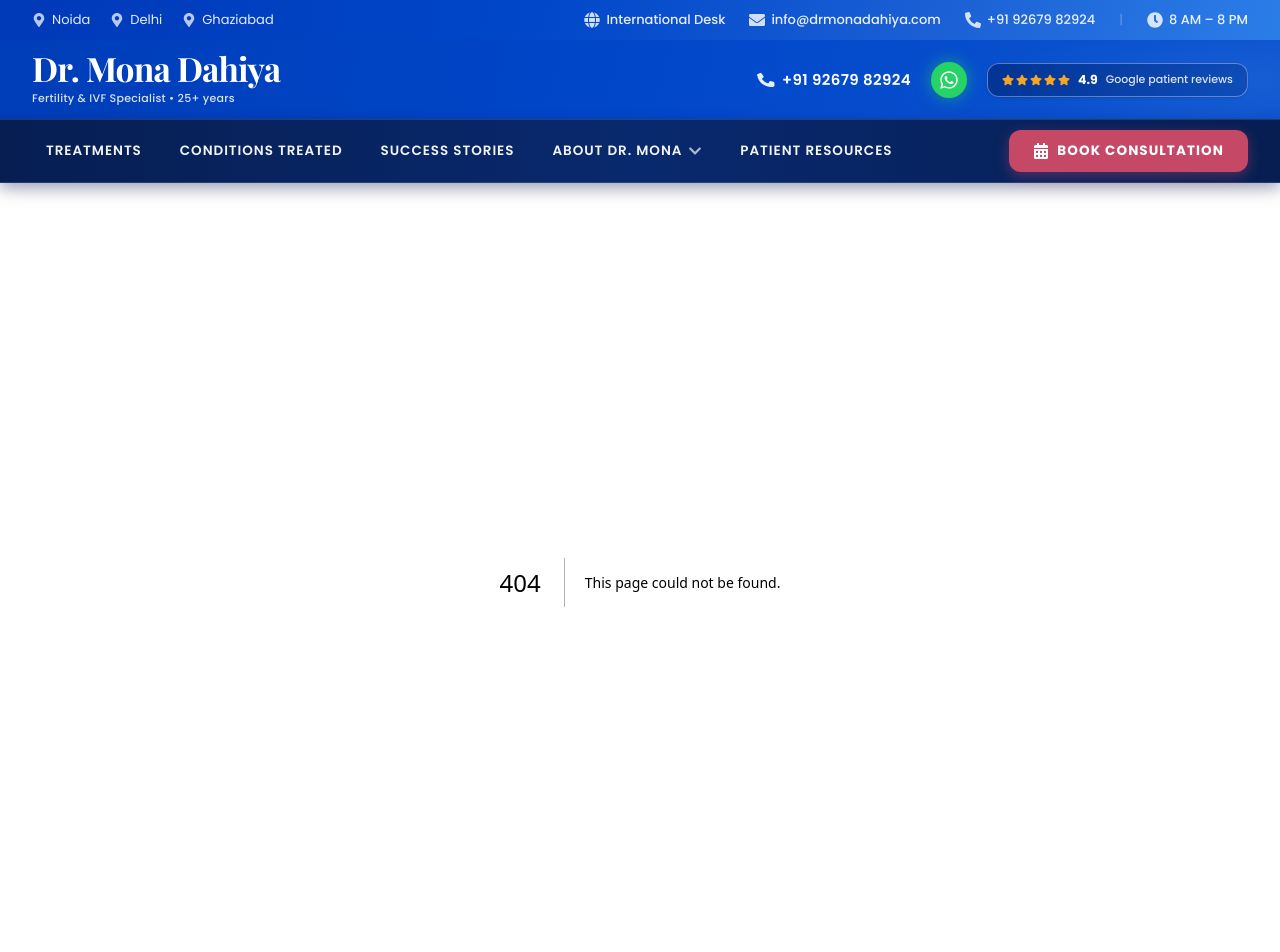
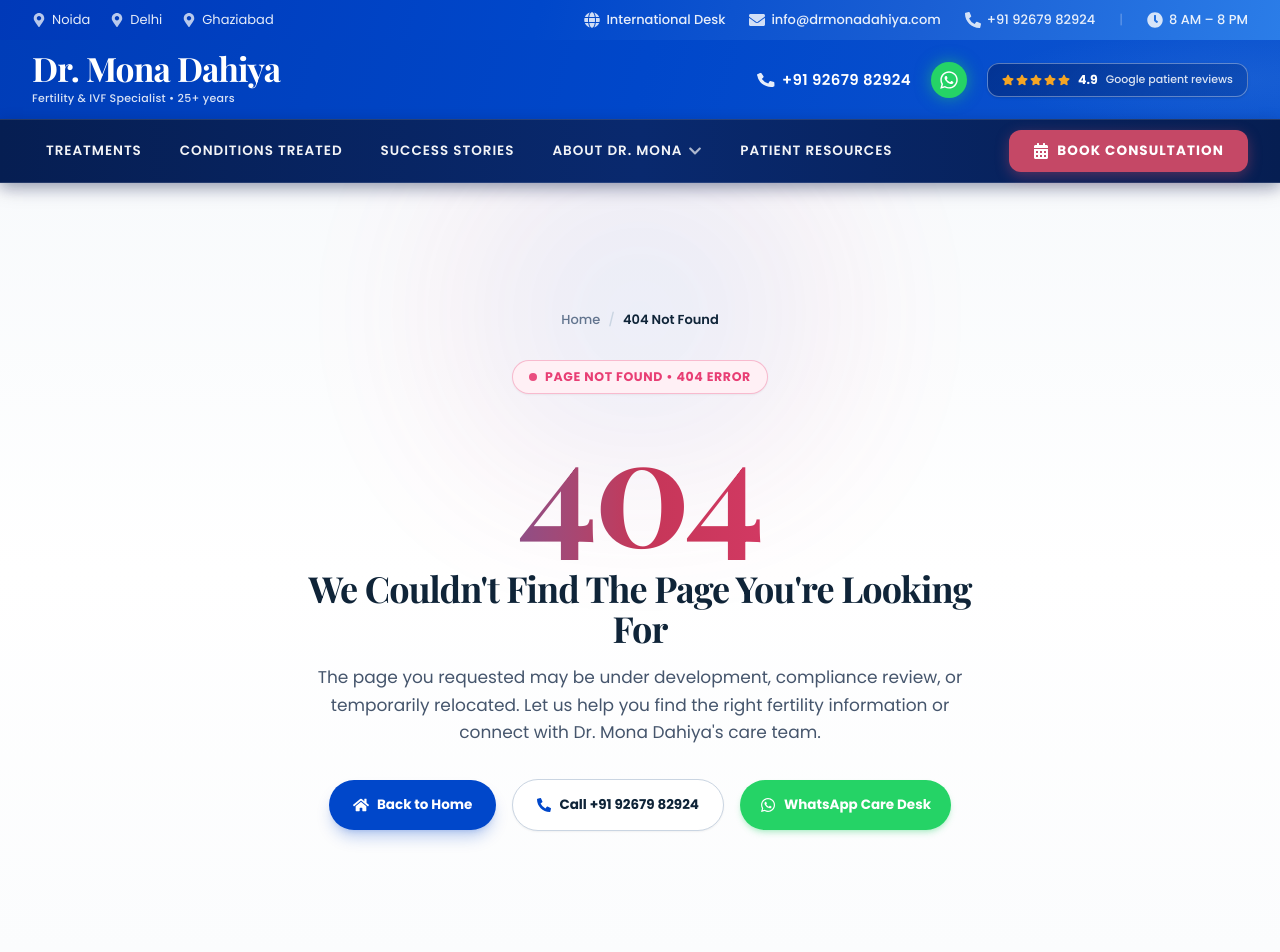
Before and after one commit to DipakSingh0111/Dr-mona-dahiya, a Next.js app: page /404 in a window 1280 px wide. Before the commit this address had no page. Shown: the top 952 px of the page. Built offline with nearby package versions, Linux system fonts and the light colour scheme.

Commit message:
changes the Hou it work images

```diff
--- /dev/null
+++ b/app/404/page.tsx
@@ -0,0 +1,17 @@
+import type { Metadata } from "next";
+
+import NotFoundHero from "@/components/sections/not-found/NotFoundHero";
+
+export const metadata: Metadata = {
+  title: "404 - Page Not Found | Dr. Mona Dahiya Fertility Specialist",
+  description:
+    "The requested page could not be found. Explore fertility treatments, clinic locations, or contact Dr. Mona Dahiya's team.",
+};
+
+export default function Custom404Page() {
+  return (
+    <main className="flex min-h-[calc(100vh-200px)] flex-col justify-center">
+      <NotFoundHero />
+    </main>
+  );
+}
--- /dev/null
+++ b/app/not-found.tsx
@@ -0,0 +1,17 @@
+import type { Metadata } from "next";
+
+import NotFoundHero from "@/components/sections/not-found/NotFoundHero";
+
+export const metadata: Metadata = {
+  title: "404 - Page Not Found | Dr. Mona Dahiya Fertility Specialist",
+  description:
+    "The requested page could not be found. Explore fertility treatments, clinic locations, or contact Dr. Mona Dahiya's team.",
+};
+
+export default function NotFound() {
+  return (
+    <main className="flex min-h-[calc(100vh-200px)] flex-col justify-center">
+      <NotFoundHero />
+    </main>
+  );
+}
--- a/components/sections/HowItWorks.tsx
+++ b/components/sections/HowItWorks.tsx
@@ -70,13 +70,24 @@
 
           {/* Sticky stacking cards — later cards slide over earlier ones */}
           <div className="relative lg:col-span-8">
-            {steps.map((step, index) => (
+            {steps.map((step, index) => {
+              const hasImage = Boolean(step.image);
+              const highlight =
+                "highlight" in step && Boolean(step.highlight);
+
+              return (
                 <div
                   key={step.id}
                   className="sticky top-28 mb-8 sm:top-36 sm:mb-10 lg:top-44 lg:mb-12"
                   style={{ zIndex: index + 1 }}
                 >
-                <article className="flex flex-col overflow-hidden rounded-[28px] border border-zinc-100 bg-[#f6f7f9] shadow-[0_12px_36px_rgba(15,23,42,0.08)] sm:flex-row sm:items-stretch">
+                  <article
+                    className={`flex flex-col overflow-hidden rounded-[28px] bg-[#f6f7f9] shadow-[0_12px_36px_rgba(15,23,42,0.08)] sm:flex-row sm:items-stretch ${
+                      highlight
+                        ? "border-2 border-[#e83e74]/55 ring-1 ring-[#e83e74]/20"
+                        : "border border-zinc-100"
+                    }`}
+                  >
                     <div className="flex flex-1 flex-col justify-center px-5 py-6 sm:px-9 sm:py-10 lg:px-11 lg:py-12">
                       {"stepLabel" in step && step.stepLabel ? (
                         <span className="mb-2 text-[11.5px] font-bold tracking-[0.14em] text-[#e83e74] uppercase sm:text-[12px]">
@@ -91,6 +102,7 @@
                       </p>
                     </div>
 
+                    {hasImage ? (
                       <div className="relative mx-3 mb-3 aspect-[4/3] shrink-0 overflow-hidden rounded-[22px] bg-zinc-100 sm:mx-2.5 sm:my-2.5 sm:aspect-auto sm:h-auto sm:w-[44%] sm:min-w-[260px] sm:max-w-[320px] sm:min-h-[250px] sm:self-stretch">
                         <Image
                           src={step.image}
@@ -100,9 +112,11 @@
                           className="object-contain object-center p-1 sm:p-1.5"
                         />
                       </div>
+                    ) : null}
                   </article>
                 </div>
-            ))}
+              );
+            })}
             {/* Extra scroll room so last card can fully stick before section ends */}
             <div className="h-16 sm:h-24" aria-hidden />
           </div>
--- /dev/null
+++ b/components/sections/not-found/NotFoundHero.tsx
@@ -0,0 +1,92 @@
+"use client";
+
+import Link from "next/link";
+import { FaHome, FaPhoneAlt, FaWhatsapp } from "react-icons/fa";
+import { Reveal } from "@/components/ui/Reveal";
+
+export default function NotFoundHero() {
+  return (
+    <section className="relative flex flex-1 items-center justify-center overflow-hidden bg-gradient-to-b from-[#f8fafc] via-white to-slate-50/60 py-16 sm:py-24 lg:py-32">
+      {/* Ambient background glows */}
+      <div
+        aria-hidden
+        className="pointer-events-none absolute -top-20 left-1/2 -translate-x-1/2 h-[420px] w-[650px] rounded-full opacity-25 blur-3xl"
+        style={{
+          background:
+            "radial-gradient(circle, rgba(0,71,202,0.35) 0%, rgba(232,62,116,0.2) 50%, transparent 70%)",
+        }}
+      />
+
+      <div className="relative mx-auto w-full max-w-[1440px] px-4 sm:px-6 lg:px-8">
+        {/* Breadcrumb */}
+        <nav
+          aria-label="Breadcrumb"
+          className="mb-8 flex items-center justify-center gap-2 text-xs font-medium text-slate-500 sm:text-[13px]"
+        >
+          <Link href="/" className="transition-colors hover:text-[#0047ca]">
+            Home
+          </Link>
+          <span className="text-slate-300">/</span>
+          <span className="font-semibold text-[#0f2438]">404 Not Found</span>
+        </nav>
+
+        {/* Central 404 Hero Card */}
+        <div className="mx-auto max-w-2xl text-center">
+          <Reveal variant="scaleIn">
+            <div className="inline-flex items-center gap-2 rounded-full border border-[#e83e74]/30 bg-[#fff0f5] px-4 py-1.5 text-[11.5px] font-bold tracking-wider text-[#e83e74] uppercase shadow-xs sm:text-[12.5px]">
+              <span className="size-2 rounded-full bg-[#e83e74] animate-pulse" />
+              Page Not Found • 404 Error
+            </div>
+          </Reveal>
+
+          {/* Big Stylized 404 Typography */}
+          <Reveal variant="fadeUp" delay={0.05}>
+            <div className="mt-4 font-display text-[88px] font-black tracking-tight leading-none text-transparent bg-clip-text bg-gradient-to-r from-[#0047ca] via-[#c53658] to-[#e83e74] sm:text-[130px] lg:text-[150px]">
+              404
+            </div>
+          </Reveal>
+
+          <Reveal variant="fadeUp" delay={0.1}>
+            <h1 className="mt-2 font-display text-2xl font-bold tracking-tight text-[#0f2438] sm:text-3xl lg:text-4xl">
+              We Couldn&apos;t Find The Page You&apos;re Looking For
+            </h1>
+            <p className="mt-4 text-sm leading-relaxed text-slate-600 sm:text-base lg:text-[17px]">
+              The page you requested may be under development, compliance review, or temporarily relocated. Let us help you find the right fertility information or connect with Dr. Mona Dahiya&apos;s care team.
+            </p>
+          </Reveal>
+
+          {/* Action CTAs */}
+          <Reveal variant="fadeUp" delay={0.15}>
+            <div className="mt-8 flex flex-wrap items-center justify-center gap-3.5 sm:gap-4">
+              <Link
+                href="/"
+                className="inline-flex items-center gap-2 rounded-full bg-[#0047ca] px-6 py-3.5 text-[13.5px] font-bold text-white shadow-lg shadow-[#0047ca]/25 transition-all hover:bg-[#00369e] hover:shadow-xl hover:-translate-y-0.5 active:translate-y-0"
+              >
+                <FaHome className="size-4" />
+                <span>Back to Home</span>
+              </Link>
+
+              <a
+                href="tel:+919267982924"
+                className="inline-flex items-center gap-2 rounded-full border border-slate-300 bg-white px-6 py-3.5 text-[13.5px] font-bold text-[#0f2438] shadow-xs transition-all hover:border-[#0047ca] hover:text-[#0047ca] hover:shadow-md hover:-translate-y-0.5"
+              >
+                <FaPhoneAlt className="size-3.5 text-[#0047ca]" />
+                <span>Call +91 92679 82924</span>
+              </a>
+
+              <a
+                href="https://wa.me/919267982924?text=Hello%20Dr.%20Mona%20Dahiya%27s%20Team%2C%20I%20need%20assistance."
+                target="_blank"
+                rel="noopener noreferrer"
+                className="inline-flex items-center gap-2 rounded-full bg-[#25d366] px-5 py-3.5 text-[13.5px] font-bold text-white shadow-md shadow-[#25d366]/25 transition-all hover:bg-[#20ba59] hover:-translate-y-0.5"
+              >
+                <FaWhatsapp className="size-4" />
+                <span>WhatsApp Care Desk</span>
+              </a>
+            </div>
+          </Reveal>
+        </div>
+      </div>
+    </section>
+  );
+}
--- a/data/site.json
+++ b/data/site.json
@@ -73,7 +73,7 @@
           { "label": "News & Media", "href": "/news-media" },
           {
             "label": "ART Ethics & Compliance",
-            "href": "/about#ethics",
+            "href": "/404",
             "badge": "NEW"
           }
         ]
@@ -466,21 +466,24 @@
         "stepLabel": "STEP 1",
         "title": "Book a consultation",
         "description": "Meet Dr. Mona at the Noida, Ghaziabad or Delhi clinic, or on a online consultation from anywhere.",
-        "image": "/images/Book-a-consultation.jpg"
+        "image": "",
+        "highlight": true
       },
       {
         "id": "step-2",
         "stepLabel": "STEP 2",
         "title": "Get tested & get a plan",
         "description": "Both partners are tested, and Dr. Mona explains the right treatment for your reports.",
-        "image": "/images/Get-tested.jpg"
+        "image": "",
+        "highlight": true
       },
       {
         "id": "step-3",
         "stepLabel": "STEP 3",
         "title": "Begin your treatment",
         "description": "Start IUI, IVF or another treatment with her personal follow-up at every stage.",
-        "image": "https://images.unsplash.com/photo-1551076805-e1869033e561?auto=format&fit=crop&w=900&q=85"
+        "image": "",
+        "highlight": true
       }
     ]
   },
```
Lines whose indentation alone changed are shown as unchanged.
